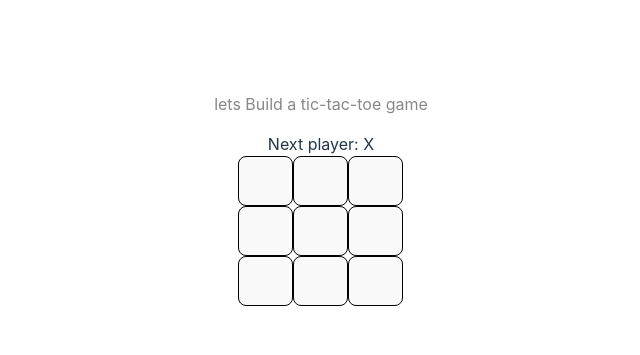
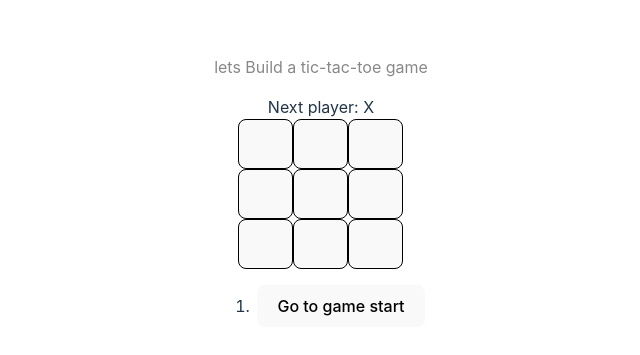
Before and after one commit to tonni-akter-dev/All-About-ReactJS, a React (Vite) app in the folder my-react-app/: page / in a window 1280 px wide. Shown: the part 209-564 px from the top of the page, without its empty margins (319-959 px from the left). Built offline with nearby package versions, Linux system fonts and the light colour scheme.

Commit message:
game done

```diff
--- a/my-react-app/src/App.jsx
+++ b/my-react-app/src/App.jsx
@@ -1,12 +1,12 @@
 import "./App.css";
-import Board from "./components/TicTacToe/Board";
+import Game from "./components/TicTacToe/Game";
 import Winner from "./components/TicTacToe/Winner";
 
 function App() {
   return (
     <>
       <p className="read-the-docs">lets Build a tic-tac-toe game</p>
-      <Board />
+      <Game />
       <Winner />
     </>
   );
--- a/my-react-app/src/components/TicTacToe/Board.jsx
+++ b/my-react-app/src/components/TicTacToe/Board.jsx
@@ -1,11 +1,8 @@
-import React, { useState } from "react";
+import React from "react";
 import Square from "./Square";
 import Winner from "./Winner";
 
-const Board = () => {
-  const [xIsNext, setXIsNext] = useState(true);
-  const [squares, setSquares] = useState(Array(9).fill(null));
-
+const Board = ({ xIsNext, squares, onPlay }) => {
   function handleClick(i) {
     if (Winner(squares) || squares[i]) {
       return;
@@ -16,8 +13,7 @@
     } else {
       nextSquares[i] = "O";
     }
-    setSquares(nextSquares);
-    setXIsNext(!xIsNext);
+    onPlay(nextSquares);
   }
 
   const winner = Winner(squares);
--- /dev/null
+++ b/my-react-app/src/components/TicTacToe/Game.jsx
@@ -0,0 +1,50 @@
+import React, { useState } from "react";
+import Board from "./Board";
+
+const Game = () => {
+  const [history, setHistory] = useState([Array(9).fill(null)]);
+  const [currentMove, setCurrentMove] = useState(0);
+  const xIsNext = currentMove % 2 === 0;
+  const currentSquares = history[currentMove];
+  function handlePlay(nextSquares) {
+    const nextHistory = [...history.slice(0, currentMove + 1), nextSquares];
+    setHistory(nextHistory);
+    setCurrentMove(nextHistory.length - 1);
+  }
+
+  function jumpTo(nextMove) {
+    setCurrentMove(nextMove);
+  }
+
+  const moves = history.map((squares, move) => {
+    let description;
+    if (move > 0) {
+      description = "Go to move #" + move;
+    } else {
+      description = "Go to game start";
+    }
+    return (
+      <li key={move}>
+        <button onClick={() => jumpTo(move)}>{description}</button>
+      </li>
+    );
+  });
+  return (
+    <div>
+      <div className="game">
+        <div className="game-board">
+          <Board
+            xIsNext={xIsNext}
+            squares={currentSquares}
+            onPlay={handlePlay}
+          />
+        </div>
+        <div className="game-info">
+          <ol>{moves}</ol>
+        </div>
+      </div>
+    </div>
+  );
+};
+
+export default Game;
```
Also changed, not shown: 1 other file (tests, documents, lock files or other folders).
